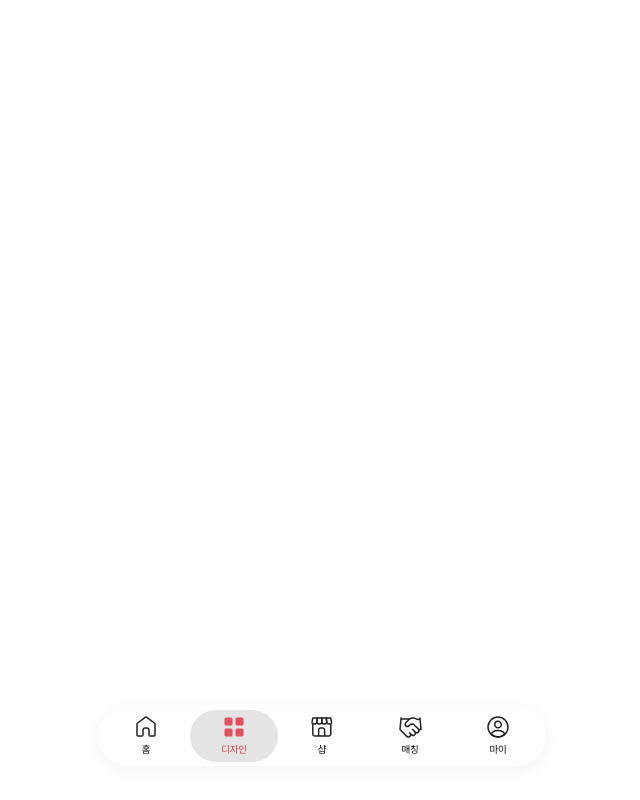
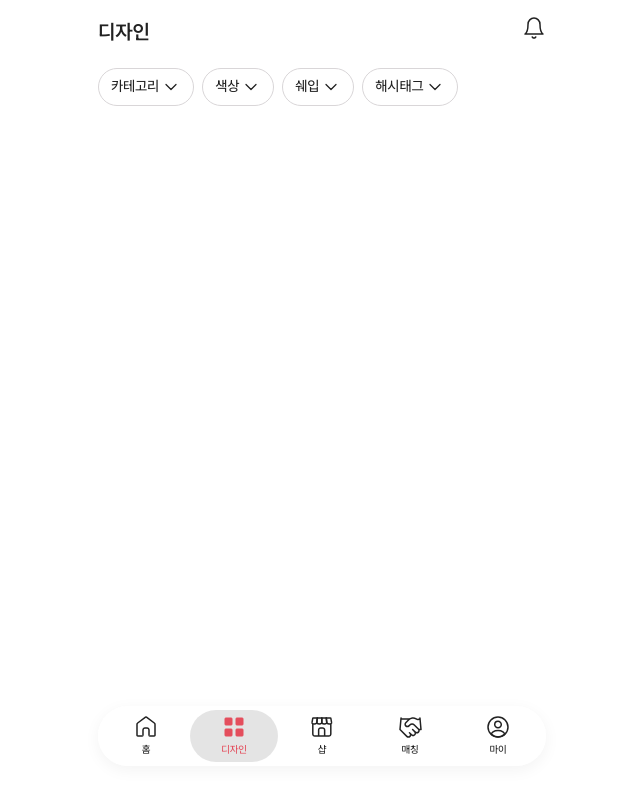
Before and after one commit to Nailroad/FE, a Next.js app: page /design in a window 1280 px wide. Shown: the whole page, without its empty margins (318-958 px from the left). Built offline with nearby package versions, Linux system fonts and the light colour scheme.

Commit message:
[Feat]: 디자인헤더, 디자인필터 ui 추가

```diff
--- a/src/app/design/page.tsx
+++ b/src/app/design/page.tsx
@@ -6,8 +6,10 @@ import DesignTotalNumber from "@/components/design/DesignTotalNumber";
 export default function DesignPage() {
   return (
     <main className="flex flex-1 flex-col">
-      <DesignHeader />
-      <DesignFilterBar />
+      <div className="gap-medium2 flex flex-col">
+        <DesignHeader />
+        <DesignFilterBar />
+      </div>
       <DesignTotalNumber />
       <DesignMasonry />
     </main>
--- a/src/components/design/DesignFilterBar.tsx
+++ b/src/components/design/DesignFilterBar.tsx
@@ -1,4 +1,49 @@
-// TODO: 카테고리 / 색상 / 쉐입 / 해시태그 필터 칩 (가로 스크롤)
-export default function DesignFilterBar() {
-  return null;
+"use client";
+
+import { useState } from "react";
+
+import Chip from "@/components/common/Chip";
+import NavArrowDownIcon from "@/components/icons/NavArrowDownIcon";
+
+export const DESIGN_FILTERS = [
+  { key: "category", label: "카테고리" },
+  { key: "color", label: "색상" },
+  { key: "shape", label: "쉐입" },
+  { key: "hashtag", label: "해시태그" },
+] as const;
+
+export type DesignFilterKey = (typeof DESIGN_FILTERS)[number]["key"];
+
+type DesignFilterBarProps = {
+  /** 칩을 눌렀을 때 (추후 필터 바텀시트 열기) */
+  onFilterClick?: (key: DesignFilterKey) => void;
+};
+
+export default function DesignFilterBar({ onFilterClick }: DesignFilterBarProps) {
+  // 선택하는 필터들 (현재는 다시 누르면 해제되는 토글 방식-> 추후 기능 협의 필요)
+  const [selectedKeys, setSelectedKeys] = useState<DesignFilterKey[]>([]);
+
+  const handleClick = (key: DesignFilterKey) => {
+    setSelectedKeys((prev) =>
+      prev.includes(key) ? prev.filter((k) => k !== key) : [...prev, key],
+    );
+    onFilterClick?.(key);
+  };
+
+  return (
+    // 가로 스크롤 (스크롤바는 숨김)
+    <div className="pl-medium gap-medium flex h-[38px] [scrollbar-width:none] items-center overflow-x-auto [&::-webkit-scrollbar]:hidden">
+      {DESIGN_FILTERS.map(({ key, label }) => (
+        <Chip
+          key={key}
+          selected={selectedKeys.includes(key)}
+          rightIcon={<NavArrowDownIcon size={20} />}
+          onClick={() => handleClick(key)}
+          className="shrink-0 cursor-pointer"
+        >
+          {label}
+        </Chip>
+      ))}
+    </div>
+  );
 }
--- a/src/components/design/DesignHeader.tsx
+++ b/src/components/design/DesignHeader.tsx
@@ -1,4 +1,14 @@
-// TODO: 상단 제목(디자인) + 알림 아이콘
+import Link from "next/link";
+
+import BellIcon from "@/components/icons/BellIcon";
+
 export default function DesignHeader() {
-  return null;
+  return (
+    <header className="flex h-14 w-full items-center justify-between px-4">
+      <h1 className="typo-heading1-bold self-start pt-[18px] text-gray-900">디자인</h1>
+      <Link href="/notifications" aria-label="알림" className="text-gray-900">
+        <BellIcon />
+      </Link>
+    </header>
+  );
 }
```
